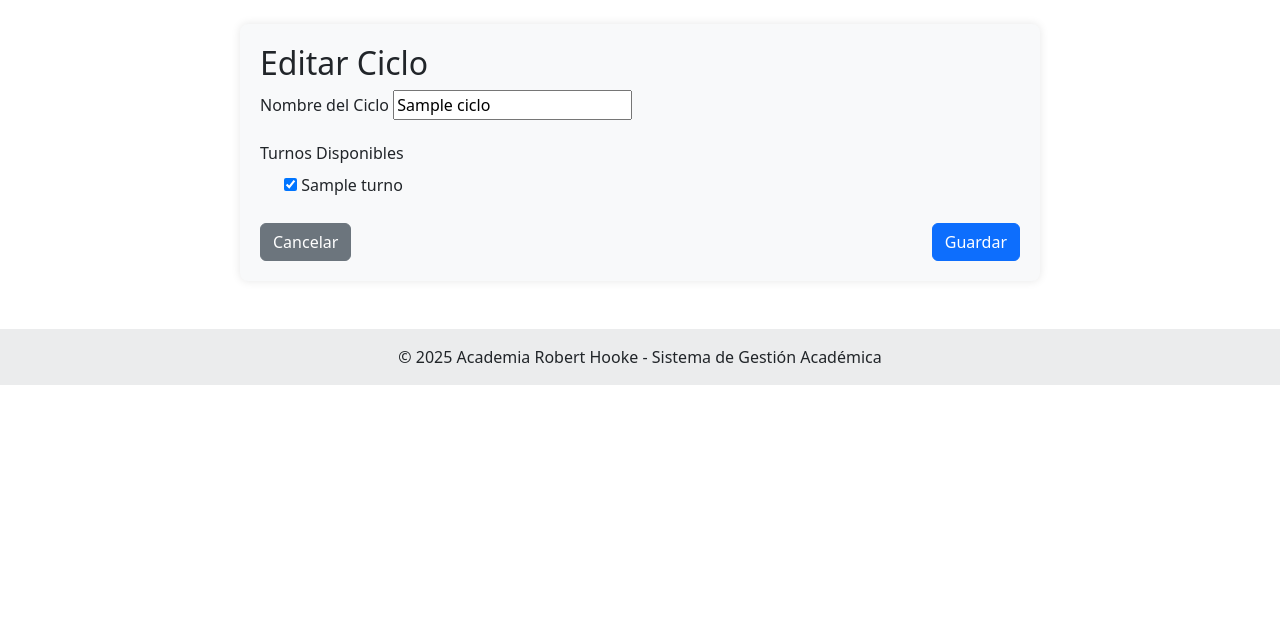
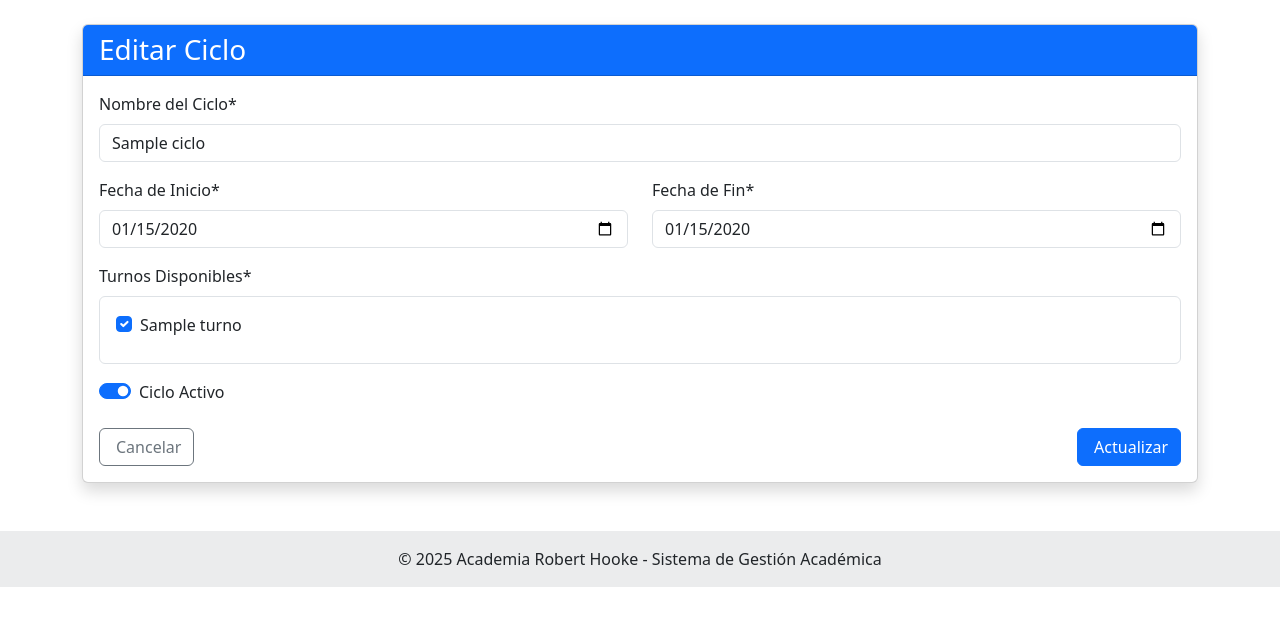
Before and after one commit to Yelts2002/Matriculas, a Django app: page /ciclos/editar/1/ in a window 1280 px wide. Shown: the part 56-682 px from the top of the page. Run offline with Django 5.2, Linux system fonts and the light colour scheme; tables that the repository leaves empty hold one stand-in row (values such as "Sample post"); some libraries are stand-ins or nearby versions.

Commit message:
Commit three

```diff
--- a/matriculas/forms.py
+++ b/matriculas/forms.py
@@ -1,41 +1,104 @@
 from django import forms
 from django.core.exceptions import ValidationError
+from django.db import models
 from .models import *
 
 class CicloForm(forms.ModelForm):
-    fecha_inicio = forms.DateField(widget=forms.DateInput(attrs={'type': 'date'}))
-    fecha_fin = forms.DateField(widget=forms.DateInput(attrs={'type': 'date'}))
-
     class Meta:
         model = Ciclo
-        fields = ['nombre', 'turnos', 'fecha_inicio', 'fecha_fin', 'activo']
+        fields = ['nombre', 'fecha_inicio', 'fecha_fin', 'activo', 'turnos']
         widgets = {
-            'turnos': forms.CheckboxSelectMultiple(),
+            'nombre': forms.TextInput(attrs={'class': 'form-control'}),
+            'fecha_inicio': forms.DateInput(
+                attrs={'type': 'date', 'class': 'form-control'},
+                format='%Y-%m-%d'
+            ),
+            'fecha_fin': forms.DateInput(
+                attrs={'type': 'date', 'class': 'form-control'},
+                format='%Y-%m-%d'
+            ),
+            'turnos': forms.CheckboxSelectMultiple(attrs={'class': 'form-check-input'}),
+            'activo': forms.CheckboxInput(attrs={'class': 'form-check-input'}),
         }
+        labels = {
+            'activo': 'Ciclo activo (disponible para matrículas)'
+        }
+
+    def __init__(self, *args, **kwargs):
+        super().__init__(*args, **kwargs)
+        # Asegurar el formato de fecha
+        self.fields['fecha_inicio'].input_formats = ['%Y-%m-%d']
+        self.fields['fecha_fin'].input_formats = ['%Y-%m-%d']
 
     def clean(self):
         cleaned_data = super().clean()
         fecha_inicio = cleaned_data.get('fecha_inicio')
         fecha_fin = cleaned_data.get('fecha_fin')
 
-        if fecha_inicio and fecha_fin and fecha_inicio > fecha_fin:
-            raise ValidationError("La fecha de inicio no puede ser posterior a la fecha de fin")
+        if fecha_inicio and fecha_fin:
+            if fecha_inicio > fecha_fin:
+                raise ValidationError("La fecha de inicio no puede ser posterior a la fecha de fin")
+
+            # Verificar superposición con otros ciclos activos
+            ciclos_solapados = Ciclo.objects.filter(
+                activo=True,
+                fecha_inicio__lte=fecha_fin,
+                fecha_fin__gte=fecha_inicio
+            ).exclude(pk=self.instance.pk if self.instance else None)
+
+            if ciclos_solapados.exists():
+                raise ValidationError("Existe un ciclo activo que se solapa con estas fechas")
+
+        return cleaned_data
 
 class TurnoForm(forms.ModelForm):
     class Meta:
         model = Turno
         fields = ['nombre']
+        widgets = {
+            'nombre': forms.TextInput(attrs={
+                'class': 'form-control',
+                'placeholder': 'Ejemplo: Mañana, Tarde'
+            }),
+        }
 
 class HorarioForm(forms.ModelForm):
     class Meta:
         model = Horario
         fields = ['turno', 'hora_inicio', 'hora_fin']
         widgets = {
-            'hora_inicio': forms.TimeInput(format='%H:%M', attrs={'type': 'time'}),
-            'hora_fin': forms.TimeInput(format='%H:%M', attrs={'type': 'time'}),
+            'turno': forms.Select(attrs={'class': 'form-select'}),
+            'hora_inicio': forms.TimeInput(
+                format='%H:%M',
+                attrs={
+                    'type': 'time',
+                    'class': 'form-control'
+                }
+            ),
+            'hora_fin': forms.TimeInput(
+                format='%H:%M',
+                attrs={
+                    'type': 'time',
+                    'class': 'form-control'
+                }
+            ),
         }
 
+    def clean(self):
+        cleaned_data = super().clean()
+        hora_inicio = cleaned_data.get('hora_inicio')
+        hora_fin = cleaned_data.get('hora_fin')
+
+        if hora_inicio and hora_fin and hora_inicio >= hora_fin:
+            raise ValidationError("La hora de inicio debe ser anterior a la hora de fin")
+
 class AlumnoForm(forms.ModelForm):
+    def __init__(self, *args, **kwargs):
+        super().__init__(*args, **kwargs)
+        # Establecer el formato de fecha en el campo
+        self.fields['fecha_nacimiento'].widget.format = '%Y-%m-%d'
+        self.fields['fecha_nacimiento'].input_formats = ['%Y-%m-%d']
+
     class Meta:
         model = Alumno
         fields = [
@@ -45,35 +108,64 @@ class AlumnoForm(forms.ModelForm):
             'foto_previa', 'foto_frente', 'foto_corte'
         ]
         widgets = {
-            'fecha_nacimiento': forms.DateInput(attrs={'type': 'date'}),
+            'grado_estudios': forms.Select(attrs={'class': 'form-select'}),
+            'nombres_completos': forms.TextInput(attrs={'class': 'form-control'}),
+            'dni': forms.TextInput(attrs={
+                'class': 'form-control',
+                'maxlength': '8',
+                'pattern': r'\d{8}',
+                'title': 'Ingrese 8 dígitos numéricos'
+            }),
+            'celular_llamadas': forms.TextInput(attrs={
+                'class': 'form-control',
+                'maxlength': '9',
+                'pattern': r'\d{9}',
+                'title': 'Ingrese 9 dígitos numéricos'
+            }),
+            'numero_whatsapp': forms.TextInput(attrs={
+                'class': 'form-control',
+                'maxlength': '9',
+                'pattern': r'\d{9}',
+                'title': 'Ingrese 9 dígitos numéricos'
+            }),
+            'fecha_nacimiento': forms.DateInput(attrs={
+                'type': 'date',
+                'class': 'form-control'
+            }),
+            'colegio_de_procedencia': forms.TextInput(attrs={'class': 'form-control'}),
+            'carrera_tentativa': forms.TextInput(attrs={'class': 'form-control'}),
+            'sexo_data': forms.Select(attrs={'class': 'form-select'}),
+            'foto_previa': forms.FileInput(attrs={'class': 'form-control'}),
+            'foto_frente': forms.FileInput(attrs={'class': 'form-control'}),
+            'foto_corte': forms.FileInput(attrs={'class': 'form-control'}),
         }
+
     def clean_dni(self):
         dni = self.cleaned_data['dni']
         if not dni.isdigit() or len(dni) != 8:
-            raise ValidationError("El DNI debe tener 8 dígitos numéricos")
+            raise ValidationError("El DNI debe tener exactamente 8 dígitos numéricos")
         return dni
 
     def clean_celular_llamadas(self):
         celular = self.cleaned_data['celular_llamadas']
         if not celular.isdigit() or len(celular) != 9:
-            raise ValidationError("El celular debe tener 9 dígitos numéricos")
+            raise ValidationError("El celular debe tener exactamente 9 dígitos numéricos")
         return celular
 
     def clean_numero_whatsapp(self):
         whatsapp = self.cleaned_data['numero_whatsapp']
         if not whatsapp.isdigit() or len(whatsapp) != 9:
-            raise ValidationError("El WhatsApp debe tener 9 dígitos numéricos")
+            raise ValidationError("El número de WhatsApp debe tener exactamente 9 dígitos numéricos")
         return whatsapp
 
 class ApoderadoForm(forms.ModelForm):
     alumnos = forms.ModelMultipleChoiceField(
-        queryset=Alumno.objects.none(),  # Se setea dinámicamente
-        label='Alumnos sin apoderado',
+        queryset=Alumno.objects.none(),
+        label='Alumnos a cargo',
         widget=forms.SelectMultiple(attrs={
-            'class': 'form-select select2',
-            'style': 'width: 100%;'
+            'class': 'form-select select2-multiple',
+            'data-placeholder': 'Seleccione los alumnos'
         }),
-        help_text='Seleccione a los alumnos.',
         required=True
     )
 
@@ -81,27 +173,58 @@ class ApoderadoForm(forms.ModelForm):
         model = Apoderado
         fields = ['nombre_completo', 'dni', 'celular', 'direccion', 'parentesco', 'alumnos']
         widgets = {
-            'nombre_completo': forms.TextInput(attrs={'class': 'form-control'}),
-            'dni': forms.TextInput(attrs={'class': 'form-control', 'maxlength': 8}),
-            'celular': forms.TextInput(attrs={'class': 'form-control', 'maxlength': 9}),
-            'direccion': forms.Textarea(attrs={'class': 'form-control', 'rows': 2}),
+            'nombre_completo': forms.TextInput(attrs={
+                'class': 'form-control',
+                'placeholder': 'Nombres y apellidos completos'
+            }),
+            'dni': forms.TextInput(attrs={
+                'class': 'form-control',
+                'maxlength': '8',
+                'pattern': r'\d{8}',
+                'title': 'Ingrese 8 dígitos numéricos'
+            }),
+            'celular': forms.TextInput(attrs={
+                'class': 'form-control',
+                'maxlength': '9',
+                'pattern': r'\d{9}',
+                'title': 'Ingrese 9 dígitos numéricos'
+            }),
+            'direccion': forms.Textarea(attrs={
+                'class': 'form-control',
+                'rows': 3,
+                'placeholder': 'Dirección completa'
+            }),
             'parentesco': forms.Select(attrs={'class': 'form-select'}),
+        }
+        labels = {
+            'parentesco': 'Parentesco con el/los alumno(s)'
         }
 
     def __init__(self, *args, **kwargs):
         super().__init__(*args, **kwargs)
 
-        # Modo edición: incluir alumnos actuales del apoderado
+        # Filtrar alumnos sin apoderado o que ya están asignados a este apoderado
         if self.instance.pk:
             alumnos_actuales = self.instance.alumnos.all()
-            self.fields['alumnos'].queryset = Alumno.objects.filter(models.Q(apoderados__isnull=True) | models.Q(pk__in=alumnos_actuales)
+            self.fields['alumnos'].queryset = Alumno.objects.filter(
+                models.Q(apoderados__isnull=True) |
+                models.Q(pk__in=alumnos_actuales)
             ).distinct()
             self.fields['alumnos'].initial = alumnos_actuales
         else:
-            # Modo creación: solo alumnos sin apoderado
             self.fields['alumnos'].queryset = Alumno.objects.filter(apoderados__isnull=True)
 
+    def clean_dni(self):
+        dni = self.cleaned_data['dni']
+        if not dni.isdigit() or len(dni) != 8:
+            raise ValidationError("El DNI debe tener exactamente 8 dígitos numéricos")
+        return dni
 
+    def clean_celular(self):
+        celular = self.cleaned_data['celular']
+        if not celular.isdigit() or len(celular) != 9:
+            raise ValidationError("El celular debe tener exactamente 9 dígitos numéricos")
+        return celular
 
 class ApoderadoAlumnoForm(forms.ModelForm):
     alumno = forms.ModelChoiceField(
@@ -124,46 +247,125 @@ class ApoderadoAlumnoForm(forms.ModelForm):
         if not alumno:
             raise forms.ValidationError("No se recibió un alumno válido para asociar.")
 
-
 class MatriculaForm(forms.ModelForm):
-    class Meta:
-        model = Matricula
-        fields = ['alumno', 'apoderado', 'monto', 'cuotas', 'modalidad', 'ciclo', 'turno', 'horario']
-
     def __init__(self, *args, **kwargs):
         super().__init__(*args, **kwargs)
 
-        # Mostrar todos los horarios
-        self.fields['horario'].queryset = Horario.objects.all()
+        # Configurar querysets iniciales
+        self.fields['alumno'].queryset = Alumno.objects.filter(activo=True)
+        self.fields['apoderado'].queryset = Apoderado.objects.all()
+        self.fields['ciclo'].queryset = Ciclo.objects.filter(activo=True)
+        self.fields['turno'].queryset = Turno.objects.all()
+        self.fields['horario'].queryset = Horario.objects.none()
 
-        # Si hay instancia cargada o datos POST, puedes precargar el valor seleccionado
-        if 'alumno' in self.data:
-            try:
-                alumno_id = int(self.data.get('alumno'))
-                self.fields['alumno'].queryset = Alumno.objects.filter(id=alumno_id)
-            except (ValueError, TypeError):
-                pass
-        elif self.instance.pk and self.instance.alumno:
-            self.fields['alumno'].queryset = Alumno.objects.filter(id=self.instance.alumno.id)
+        # Si es una instancia existente, configurar los valores
+        if self.instance.pk:
+            self.fields['horario'].queryset = Horario.objects.filter(turno=self.instance.turno)
 
-        if 'apoderado' in self.data:
-            try:
-                apoderado_id = int(self.data.get('apoderado'))
-                self.fields['apoderado'].queryset = Apoderado.objects.filter(id=apoderado_id)
-            except (ValueError, TypeError):
-                pass
-        elif self.instance.pk and self.instance.apoderado:
-            self.fields['apoderado'].queryset = Apoderado.objects.filter(id=self.instance.apoderado.id)
-
-        # Mostrar solo ciclos activos
-        self.fields['ciclo'].queryset = Ciclo.objects.filter(activo=True)
-
-        # Filtrar horarios por turno seleccionado
+        # Si hay datos en el POST, configurar dinámicamente
         if 'turno' in self.data:
             try:
                 turno_id = int(self.data.get('turno'))
                 self.fields['horario'].queryset = Horario.objects.filter(turno_id=turno_id)
             except (ValueError, TypeError):
                 pass
-        elif self.instance.pk and self.instance.turno:
-            self.fields['horario'].queryset = Horario.objects.filter(turno=self.instance.turno)
+
+    class Meta:
+        model = Matricula
+        fields = ['alumno', 'apoderado', 'monto', 'cuotas', 'modalidad', 'ciclo', 'turno', 'horario']
+        widgets = {
+            'alumno': forms.Select(attrs={
+                'class': 'form-select select2',
+                'data-placeholder': 'Seleccione un alumno'
+            }),
+            'apoderado': forms.Select(attrs={
+                'class': 'form-select select2',
+                'data-placeholder': 'Seleccione un apoderado'
+            }),
+            'monto': forms.NumberInput(attrs={
+                'class': 'form-control',
+                'step': '0.01',
+                'min': '0'
+            }),
+            'cuotas': forms.NumberInput(attrs={
+                'class': 'form-control',
+                'min': '1',
+                'max': '12'
+            }),
+            'modalidad': forms.Select(attrs={'class': 'form-select'}),
+            'ciclo': forms.Select(attrs={'class': 'form-select'}),
+            'turno': forms.Select(attrs={
+                'class': 'form-select',
+                'onchange': 'updateHorarios()'
+            }),
+            'horario': forms.Select(attrs={'class': 'form-select'}),
+        }
+        labels = {
+            'monto': 'Monto total (S/)',
+            'cuotas': 'Número de cuotas'
+        }
+
+    def clean(self):
+        cleaned_data = super().clean()
+        alumno = cleaned_data.get('alumno')
+        ciclo = cleaned_data.get('ciclo')
+
+        # Verificar que el alumno no esté ya matriculado en este ciclo
+        if alumno and ciclo:
+            matriculas_existentes = Matricula.objects.filter(
+                alumno=alumno,
+                ciclo=ciclo,
+                estado__in=['activa', 'congelada']
+            ).exclude(pk=self.instance.pk if self.instance else None)
+
+            if matriculas_existentes.exists():
+                raise ValidationError(
+                    f"Este alumno ya tiene una matrícula {matriculas_existentes.first().get_estado_display().lower()} "
+                    f"para el ciclo {ciclo.nombre}"
+                )
+
+        # Validar que el horario pertenezca al turno seleccionado
+        turno = cleaned_data.get('turno')
+        horario = cleaned_data.get('horario')
+
+        if turno and horario and horario.turno != turno:
+            raise ValidationError("El horario seleccionado no corresponde al turno elegido")
+
+class ReactivarMatriculaForm(forms.Form):
+    nuevo_ciclo = forms.ModelChoiceField(
+        queryset=Ciclo.objects.filter(activo=True),
+        label="Nuevo Ciclo",
+        widget=forms.Select(attrs={'class': 'form-select'})
+    )
+    nuevo_turno = forms.ModelChoiceField(
+        queryset=Turno.objects.all(),
+        label="Turno",
+        widget=forms.Select(attrs={'class': 'form-select'})
+    )
+    nuevo_horario = forms.ModelChoiceField(
+        queryset=Horario.objects.none(),
+        label="Horario",
+        widget=forms.Select(attrs={'class': 'form-select'})
+    )
+    actualizar_monto = forms.DecimalField(
+        required=False,
+        label="Nuevo Monto (opcional)",
+        widget=forms.NumberInput(attrs={'class': 'form-control'})
+    )
+    actualizar_cuotas = forms.IntegerField(
+        required=False,
+        label="Nuevo N° de Cuotas (opcional)",
+        min_value=1,
+        max_value=12,
+        widget=forms.NumberInput(attrs={'class': 'form-control'})
+    )
+
+    def __init__(self, *args, **kwargs):
+        super().__init__(*args, **kwargs)
+
+        if 'nuevo_turno' in self.data:
+            try:
+                turno_id = int(self.data.get('nuevo_turno'))
+                self.fields['nuevo_horario'].queryset = Horario.objects.filter(turno_id=turno_id)
+            except (ValueError, TypeError):
+                pass
--- a/matriculas/models.py
+++ b/matriculas/models.py
@@ -6,10 +6,10 @@ from django.utils import timezone
 
 class Ciclo(models.Model):
     nombre = models.CharField(max_length=50, unique=True, verbose_name="Nombre del ciclo")
-    turnos = models.ManyToManyField('Turno', related_name='ciclos', verbose_name="Turnos disponibles")
     fecha_inicio = models.DateField(verbose_name="Fecha de inicio")
     fecha_fin = models.DateField(verbose_name="Fecha de finalización")
     activo = models.BooleanField(default=True, verbose_name="Ciclo activo")
+    turnos = models.ManyToManyField('Turno', related_name='ciclos', verbose_name="Turnos disponibles")
 
     class Meta:
         verbose_name = "Ciclo"
--- a/matriculas/templates/matriculas/apoderado_list.html
+++ b/matriculas/templates/matriculas/apoderado_list.html
@@ -43,8 +43,7 @@
                     <td>{{ apoderado.parentesco }}</td>
                     <td>
                         {% for alumno in apoderado.alumnos.all %}
-                        <span class="badge bg-info text-dark">{{ alumno.nombres_completos }}</span>{% if not
-                        forloop.last %}, {% endif %}
+                        <span class="badge bg-info text-dark">{{ alumno.nombres_completos }}</span>{% if not forloop.last %}, {% endif %}
                         {% empty %}
                         <span class="text-muted">Sin alumnos</span>
                         {% endfor %}
--- a/matriculas/templates/matriculas/ciclo_form.html
+++ b/matriculas/templates/matriculas/ciclo_form.html
@@ -3,37 +3,153 @@
 {% block title %}{% if object %}Editar{% else %}Registrar{% endif %} Ciclo{% endblock %}
 
 {% block content %}
-<div class="form-container">
-    <h2>{% if object %}Editar{% else %}Registrar{% endif %} Ciclo</h2>
-    <form method="post">
+<div class="card shadow">
+    <div class="card-header bg-primary text-white">
+        <h3 class="card-title mb-0">{% if object %}Editar{% else %}Registrar{% endif %} Ciclo</h3>
+    </div>
+    <div class="card-body">
+        <form method="post" class="needs-validation" novalidate>
             {% csrf_token %}
+
+            <!-- Campo Nombre -->
             <div class="mb-3">
-            <label for="{{ form.nombre.id_for_label }}" class="form-label">Nombre del Ciclo</label>
+                <label for="{{ form.nombre.id_for_label }}" class="form-label">Nombre del Ciclo*</label>
                 {{ form.nombre }}
+                {% if form.nombre.errors %}
+                <div class="invalid-feedback d-block">
                     {% for error in form.nombre.errors %}
-            <div class="invalid-feedback" style="display: block;">
                         {{ error }}
-            </div>
                     {% endfor %}
                 </div>
+                {% endif %}
+            </div>
 
+            <!-- Campos de Fecha -->
+            <div class="row mb-3">
+                <div class="col-md-6">
+                    <label for="{{ form.fecha_inicio.id_for_label }}" class="form-label">Fecha de Inicio*</label>
+                    {{ form.fecha_inicio }}
+                    {% if form.fecha_inicio.errors %}
+                    <div class="invalid-feedback d-block">
+                        {% for error in form.fecha_inicio.errors %}
+                            {{ error }}
+                        {% endfor %}
+                    </div>
+                    {% endif %}
+                </div>
+                <div class="col-md-6">
+                    <label for="{{ form.fecha_fin.id_for_label }}" class="form-label">Fecha de Fin*</label>
+                    {{ form.fecha_fin }}
+                    {% if form.fecha_fin.errors %}
+                    <div class="invalid-feedback d-block">
+                        {% for error in form.fecha_fin.errors %}
+                            {{ error }}
+                        {% endfor %}
+                    </div>
+                    {% endif %}
+                </div>
+            </div>
+
+            <!-- Campo Turnos -->
             <div class="mb-3">
-            <label class="form-label">Turnos Disponibles</label>
+                <label class="form-label">Turnos Disponibles*</label>
+                <div class="border p-3 rounded">
                     <div class="row">
                         {% for turno in form.turnos %}
-                <div class="col-md-4">
+                        <div class="col-md-4 mb-2">
                             <div class="form-check">
-                        {{ turno }}
+                                {{ turno.tag }}
+                                <label class="form-check-label" for="{{ turno.id_for_label }}">
+                                    {{ turno.choice_label }}
+                                </label>
                             </div>
                         </div>
                         {% endfor %}
                     </div>
                 </div>
+                {% if form.turnos.errors %}
+                <div class="invalid-feedback d-block">
+                    {% for error in form.turnos.errors %}
+                        {{ error }}
+                    {% endfor %}
+                </div>
+                {% endif %}
+            </div>
 
+            <!-- Campo Activo -->
+            <div class="mb-4">
+                <div class="form-check form-switch">
+                    {{ form.activo }}
+                    <label class="form-check-label" for="{{ form.activo.id_for_label }}">
+                        Ciclo Activo
+                    </label>
+                </div>
+                {% if form.activo.errors %}
+                <div class="invalid-feedback d-block">
+                    {% for error in form.activo.errors %}
+                        {{ error }}
+                    {% endfor %}
+                </div>
+                {% endif %}
+            </div>
+
+            <!-- Errores no asociados a campos -->
+            {% if form.non_field_errors %}
+            <div class="alert alert-danger">
+                {% for error in form.non_field_errors %}
+                    {{ error }}
+                {% endfor %}
+            </div>
+            {% endif %}
+
+            <!-- Botones -->
             <div class="d-flex justify-content-between mt-4">
-            <a href="{% if object %}{% url 'matriculas:ciclo_list' %}{% else %}{% url 'matriculas:ciclo_list' %}{% endif %}" class="btn btn-secondary">Cancelar</a>
-            <button type="submit" class="btn btn-primary">Guardar</button>
+                <a href="{% url 'matriculas:ciclo_list' %}" class="btn btn-outline-secondary">
+                    <i class="fas fa-arrow-left me-1"></i> Cancelar
+                </a>
+                <button type="submit" class="btn btn-primary">
+                    <i class="fas fa-save me-1"></i> {% if object %}Actualizar{% else %}Registrar{% endif %}
+                </button>
             </div>
         </form>
     </div>
+</div>
+
+<style>
+    .form-control, .form-select {
+        border-radius: 0.375rem;
+    }
+    .form-check-input {
+        margin-top: 0.2em;
+    }
+    .invalid-feedback {
+        font-size: 0.875em;
+    }
+    .border {
+        border: 1px solid #dee2e6!important;
+    }
+</style>
+
+<script>
+    // Validación del lado del cliente
+    (function() {
+        'use strict'
+
+        // Seleccionar todos los formularios con clase needs-validation
+        var forms = document.querySelectorAll('.needs-validation')
+
+        // Validar al enviar
+        Array.prototype.slice.call(forms)
+            .forEach(function(form) {
+                form.addEventListener('submit', function(event) {
+                    if (!form.checkValidity()) {
+                        event.preventDefault()
+                        event.stopPropagation()
+                    }
+
+                    form.classList.add('was-validated')
+                }, false)
+            })
+    })()
+</script>
 {% endblock %}
```
Also changed, not shown: matriculas/admin.py (+20 -88 lines), matriculas/migrations/0006_remove_ciclo_turnos_ciclo_activo_ciclo_fecha_fin_and_more.py (added), matriculas/migrations/0007_ciclo_turnos.py (added). Lines whose indentation alone changed are shown as unchanged.
